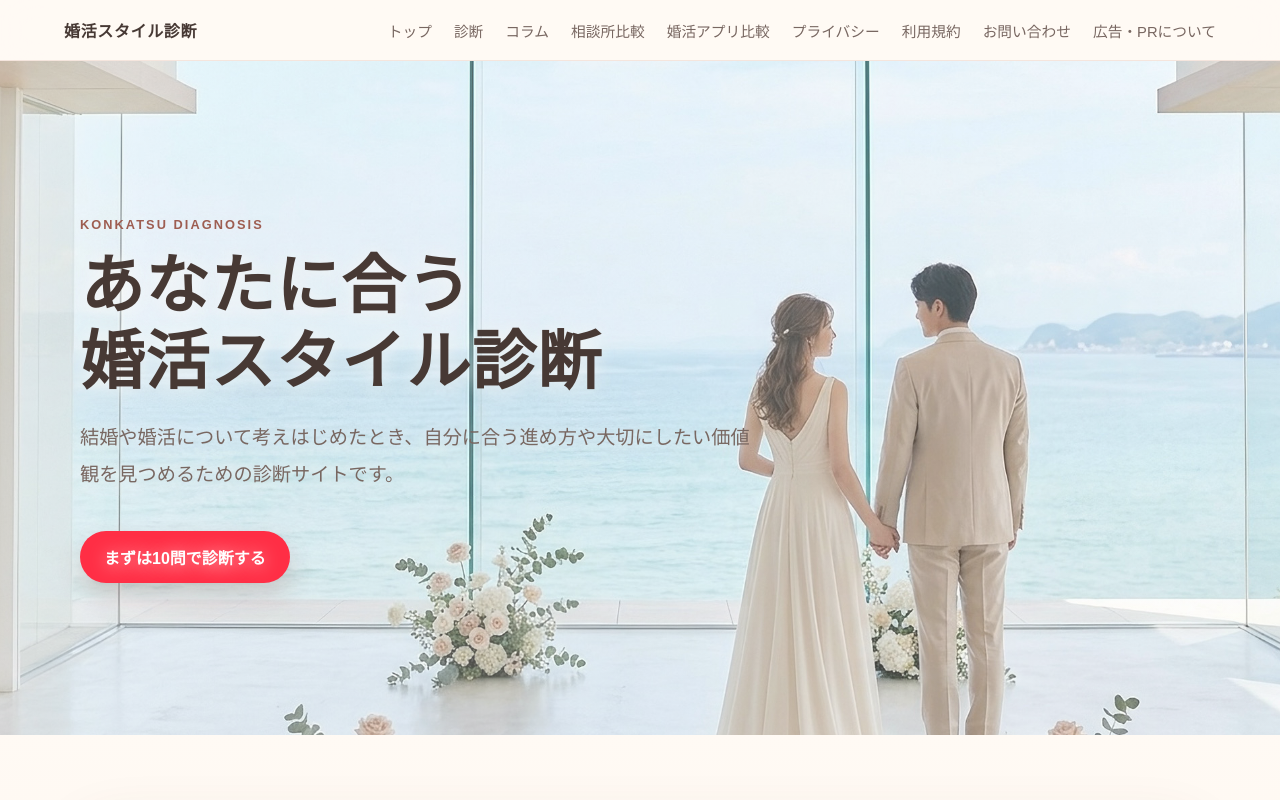
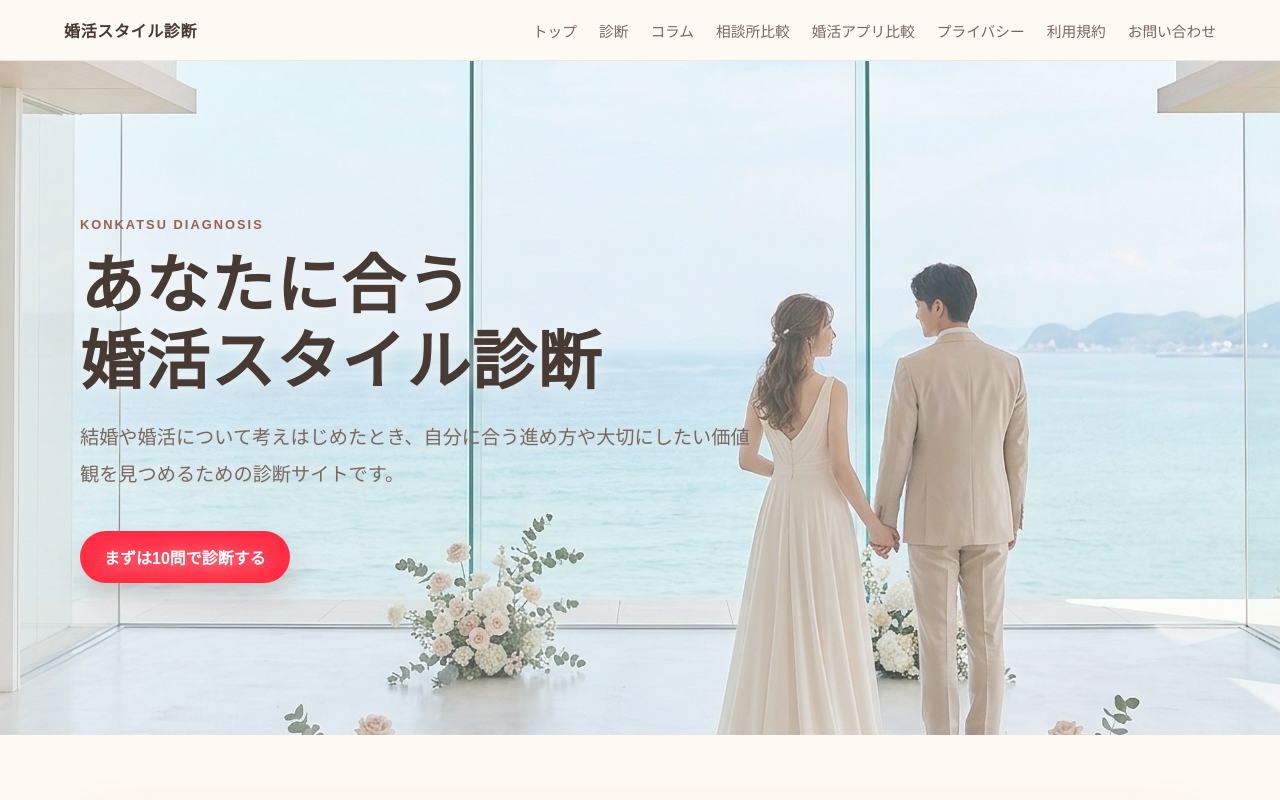
Before and after one commit to kenichis1971-cloud/konkatsu-diagnosis-site, a Next.js app: page / in a window 1280 px wide. Shown: the top 800 px of the page. Built offline with nearby package versions, Linux system fonts and the light colour scheme.

Commit message:
Remove advertising link from global navigation

```diff
--- a/app/layout.tsx
+++ b/app/layout.tsx
@@ -38,7 +38,6 @@ const navigation = [
   { href: "/privacy", label: "プライバシー" },
   { href: "/terms", label: "利用規約" },
   { href: "/contact", label: "お問い合わせ" },
-  { href: "/advertising", label: "広告・PRについて" },
 ];
 
 export default function RootLayout({ children }: Readonly<{ children: ReactNode }>) {
```
